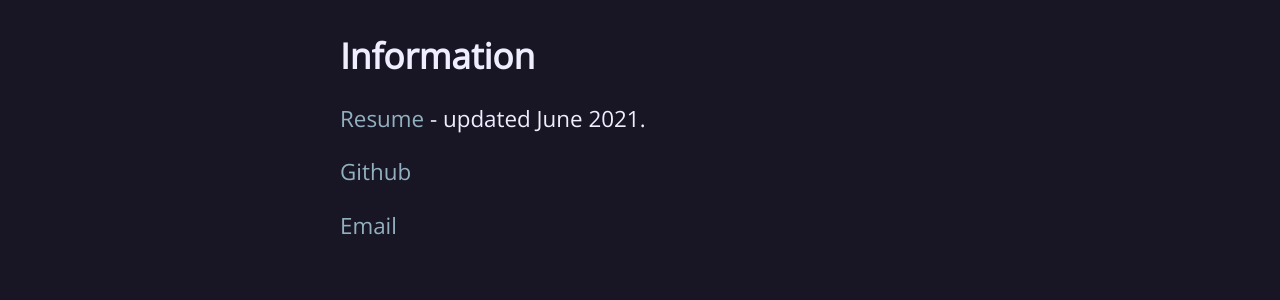
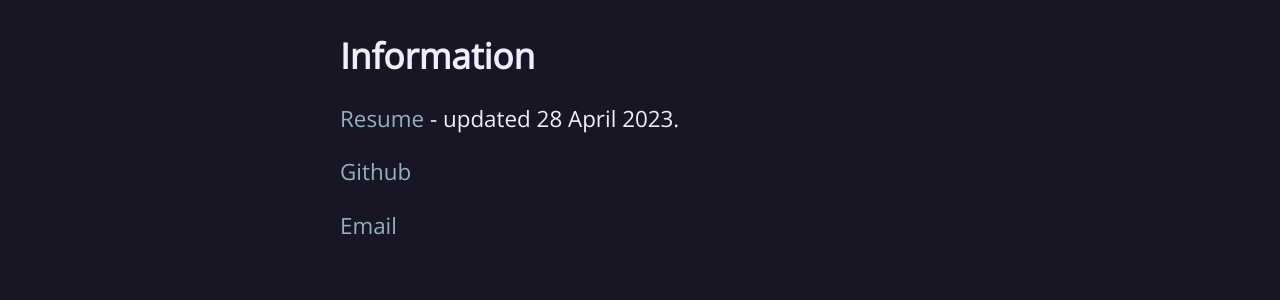
Before and after one commit to kyaradawbin/kyaradawbin.github.io, a Jekyll site: the page built from reference/index.html, in a window 1280 px wide. Shown: the part 782-1082 px from the top of the page. Built offline with Jekyll 4.4.1, drawn with Linux system fonts in a browser that asks for light colours; nearby versions of some CDN libraries.

Commit message:
Update index.html

```diff
--- a/reference/index.html
+++ b/reference/index.html
@@ -4,7 +4,7 @@ title: Reference
 ---
 
 <h1>Information</h1>
-<p><a href="../resources/documents/resume.pdf">Resume</a> - updated June 2021.</p>
+<p><a href="../resources/documents/resume.pdf">Resume</a> - updated 28 April 2023.</p>
 <p><a href="https://github.com/kyaradawbin">Github</a>
 <p><a href="mailto:kyaradawbin@gmail.com">Email</a>
 
```
